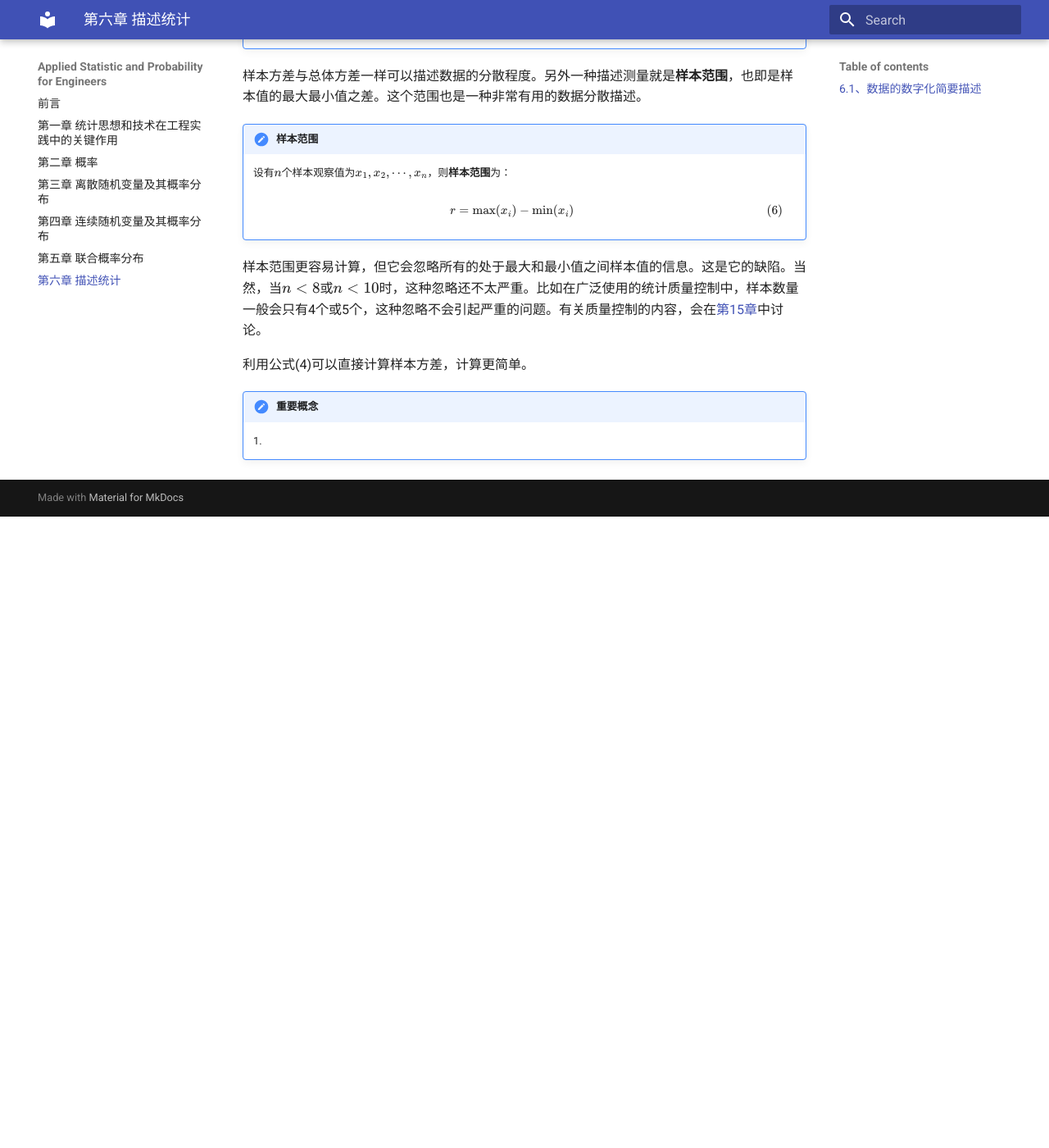
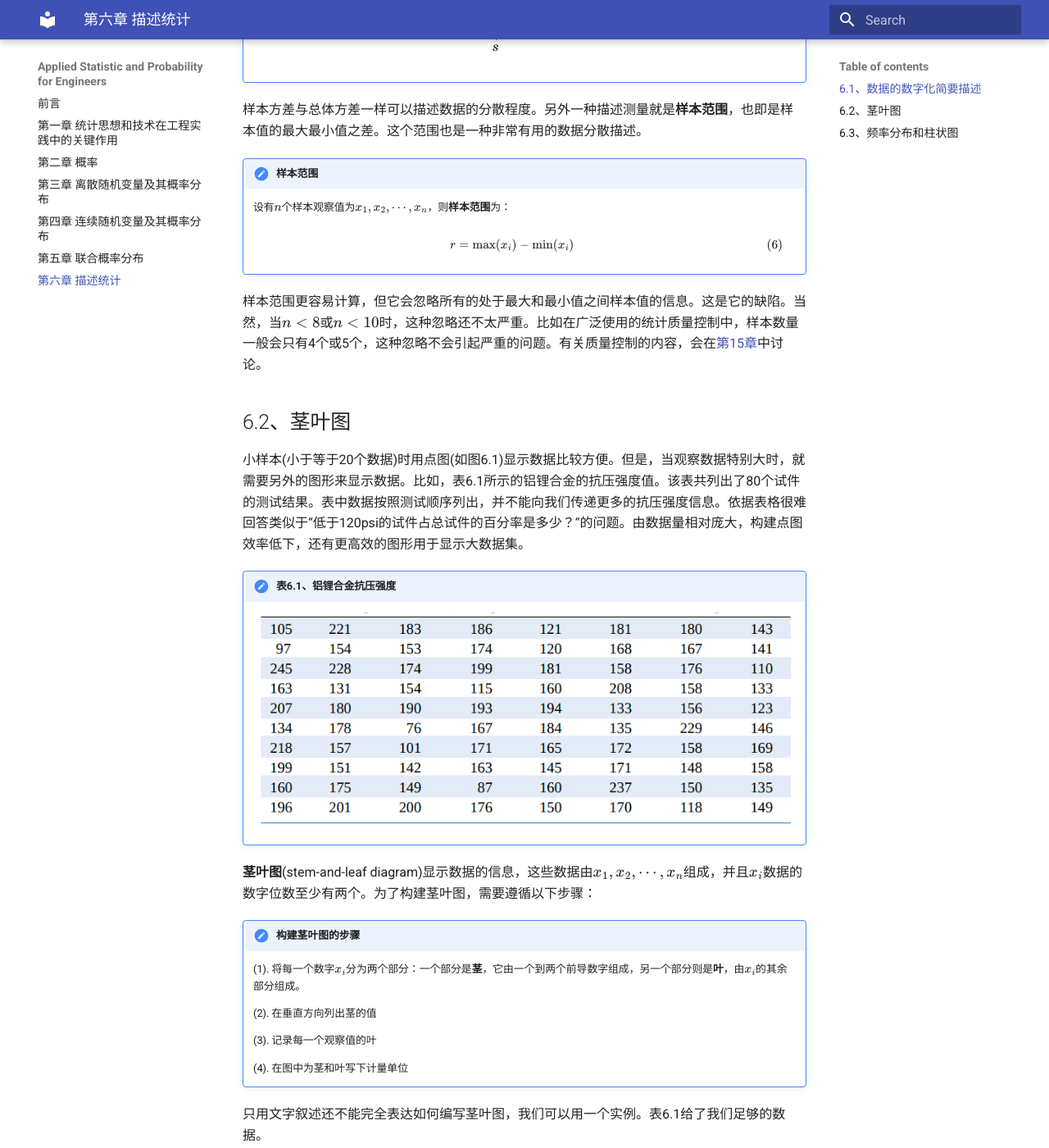
Before and after one commit to chenmich/applied_statistic_and_probability_for_engineers, an MkDocs documentation site: the page built from docs/sixth.md, in a window 1280 px wide and 1400 px high, scrolled down 3950 px. Shown: the whole window at 82% size. Built offline with MkDocs 1.6.1 and Material for MkDocs 9.7.7, drawn with Linux system fonts in a browser that asks for light colours; before the commit the page ends 4580 px from its top, so only the background shows below that; some of the changed text lies outside the part shown.

Commit message:
complete 6.2

```diff
--- a/docs/sixth.md
+++ b/docs/sixth.md
@@ -8,7 +8,7 @@
 
     1. 计算和解释样本的平均值、方差、标准差、中值和范围
     2. 解释样本平均值、方差、总体平均值和总体方差
-    3. 构建和解释数据可视化图形，包括枝干图、柱状图和框图
+    3. 构建和解释数据可视化图形，包括茎叶图、柱状图和框图
     4. 解释随机抽样的原理
     5. 构建和解释正态概率图
     6. 解释如何使用框图和其它数据图形可视化地比较两个或多个样本数据
@@ -71,6 +71,8 @@
 \end{equation}
 $$
 
+利用公式(4)可以直接计算样本方差，计算更简单。
+
 模仿样本方差$s^2$，我们可以认为总体的变动可以用**总体方差**$\sigma^2$来描述。在前面我们就讨论过，$\sigma^2$的正平方根$\sigma$即为**总体标准差**。当总体有限，并且由$N$个等似然的值组成，则可以定义它的总体方差为：
 
 $$
@@ -101,10 +103,37 @@
     \end{equation}
     $$
 
-样本范围更容易计算，但它会忽略所有的处于最大和最小值之间样本值的信息。这是它的缺陷。当然，当$n<8$或$n<10$时，这种忽略还不太严重。比如在广泛使用的统计质量控制中，样本数量一般会只有4个或5个，这种忽略不会引起严重的问题。有关质量控制的内容，会在[第15章](fifth.md)中讨论。
+样本范围更容易计算，但它会忽略所有的处于最大和最小值之间样本值的信息。这是它的缺陷。当然，当$n<8$或$n<10$时，这种忽略还不太严重。比如在广泛使用的统计质量控制中，样本数量一般会只有4个或5个，这种忽略不会引起严重的问题。有关质量控制的内容，会在[第15章](fifteenth.md)中讨论。
+
+## 6.2、茎叶图
+
+小样本(小于等于20个数据)时用点图(如图6.1)显示数据比较方便。但是，当观察数据特别大时，就需要另外的图形来显示数据。比如，表6.1所示的铝锂合金的抗压强度值。该表共列出了80个试件的测试结果。表中数据按照测试顺序列出，并不能向我们传递更多的抗压强度信息。依据表格很难回答类似于“低于120psi的试件占总试件的百分率是多少？“的问题。由数据量相对庞大，构建点图效率低下，还有更高效的图形用于显示大数据集。
+
+!!!note "表6.1、铝锂合金抗压强度"
+    ![table6.1](images/table6.1.png)
 
 
-利用公式(4)可以直接计算样本方差，计算更简单。
+**茎叶图**(stem-and-leaf diagram)显示数据的信息，这些数据由$x_1,x_2,\cdots,x_n$组成，并且$x_i$数据的数字位数至少有两个。为了构建茎叶图，需要遵循以下步骤：
+
+!!!note "构建茎叶图的步骤"
+    (1). 将每一个数字$x_i$分为两个部分：一个部分是**茎**，它由一个到两个前导数字组成，另一个部分则是**叶**，由$x_i$的其余部分组成。
+
+    (2). 在垂直方向列出茎的值
+
+    (3). 记录每一个观察值的叶
+
+    (4). 在图中为茎和叶写下计量单位
+
+只用文字叙述还不能完全表达如何编写茎叶图，我们可以用一个实例。表6.1给了我们足够的数据。
+
+!!!note "实例6.2"
+    在表6.1中，我们可以选择茎的值为$7,8,9,\cdots,24$。最终的茎叶图如图6.3所示。图中最后一列是与茎相关的叶子频数。通过这个茎叶图，立即可以看到大多数抗压强度值集中在110～200psi之间，其中心值在150～160psi之间的某一个位置上。另外，强度分布关于中心值近似对称。茎叶图能让我们快速确定数据的某些重要特征。我们只是查看表6.1很难洞察到这些特征。
+
+!!!note "图6.3、表6.1所示抗压强度的茎叶图"
+    ![fig6.3](images/fig6.3.png)
+
+## 6.3、频率分布和柱状图
+
 !!!note "重要概念"
 
     1.
```
Also changed, not shown: docs/images/fig6.3.png (added), docs/images/table6.1.png (added).
